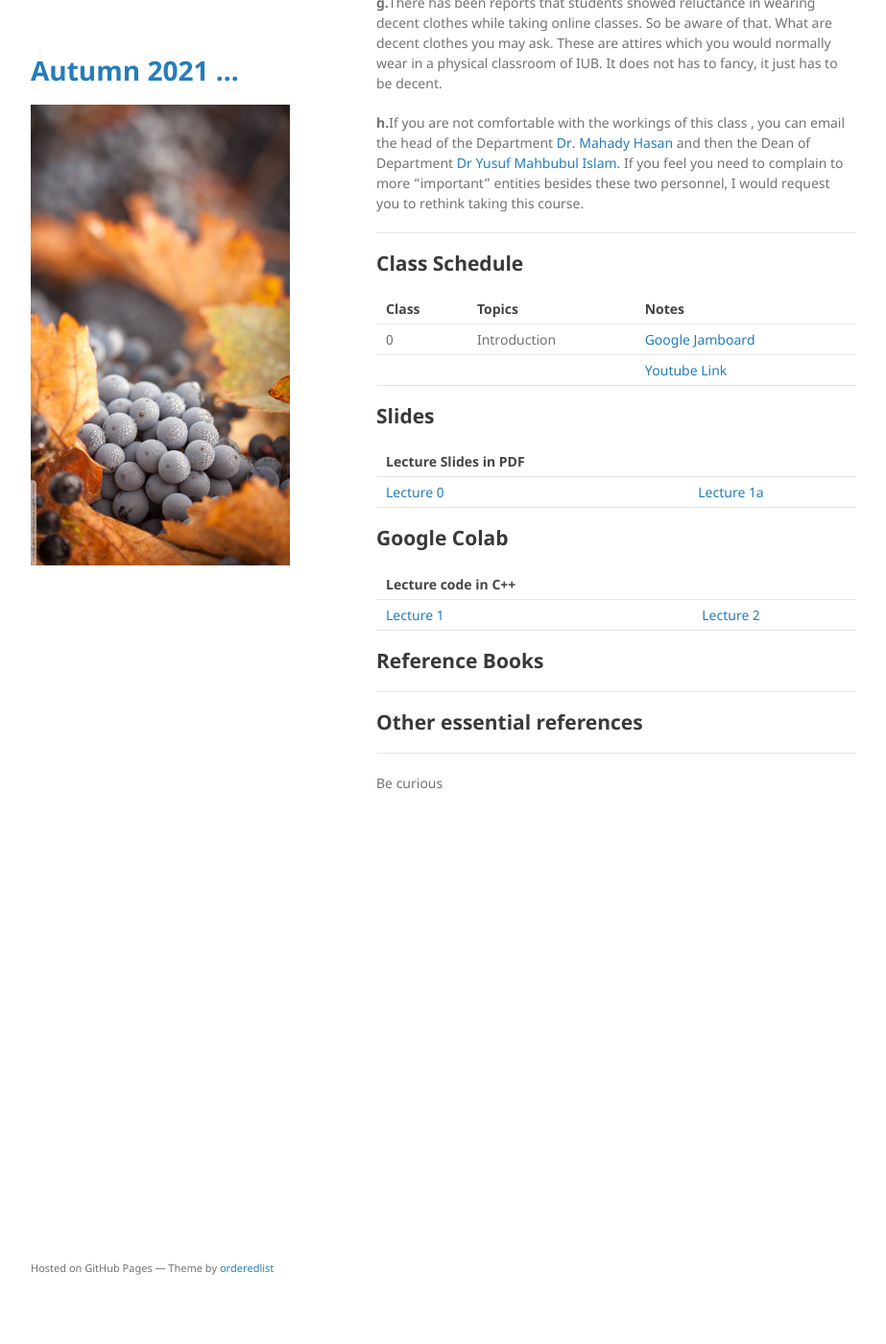
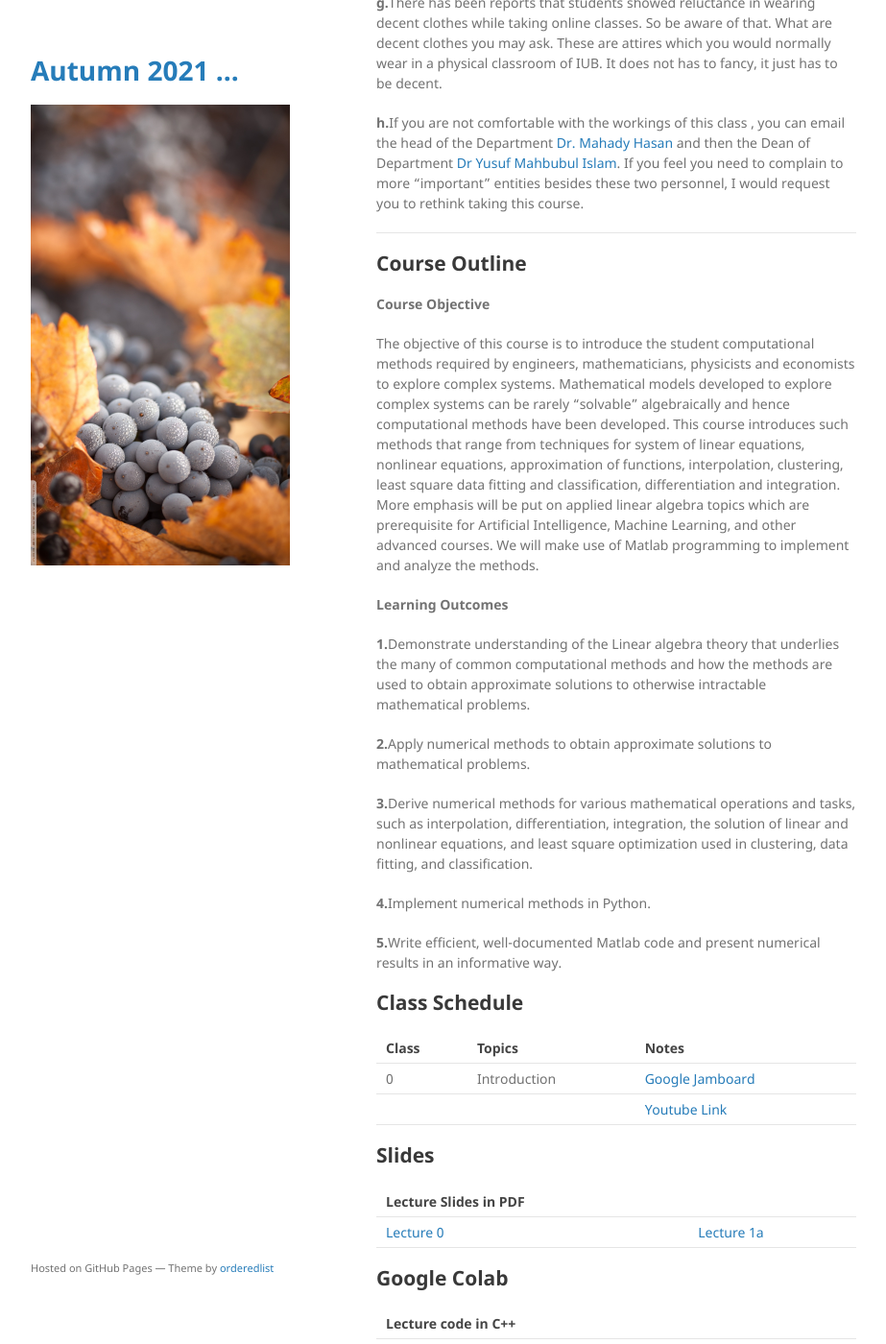
Before and after one commit to mohammadmotiurrahman/mohammadmotiurrahman.github.io, a Jekyll site: the page built from cse317_2/index.md, in a window 1280 px wide and 1400 px high, scrolled down 1672 px. Shown: the whole window at 96% size, without its empty margins (178-1101 px from the left). Built offline with Jekyll 4.4.1, drawn with Linux system fonts in a browser that asks for light colours; our own code applies the rules of GitHub Pages for plain Markdown files; before the commit the page ends 2568 px from its top, so only the background shows below that.

Commit message:
Update index.md

```diff
--- a/cse317_2/index.md
+++ b/cse317_2/index.md
@@ -55,6 +55,24 @@ environment will force me to not evaluate your exam copies.
 <b>h.</b>If you are not comfortable with the workings of this class , you can email the head of the Department [Dr. Mahady Hasan](mailto:mahady@iub.edu.bd ) and then the Dean of Department [Dr Yusuf Mahbubul Islam](mailto:ymislam@iub.edu.bd ). If you feel you need to complain to more "important" entities besides these two personnel, I would request you to rethink taking this course.
 * * *
 
+## Course Outline
+<b> Course Objective </b>
+
+The objective of this course is to introduce the student computational methods required by engineers, mathematicians, physicists and economists to explore complex systems. Mathematical models developed to explore complex systems can be rarely “solvable” algebraically and hence computational methods have been developed. This course introduces such methods that range from techniques for system of linear equations, nonlinear equations, approximation of functions, interpolation, clustering, least square data fitting and classification, differentiation and integration. More emphasis will be put on applied linear algebra topics which are prerequisite for Artificial Intelligence, Machine Learning, and other advanced courses. We will make use of Matlab programming to implement and analyze the methods.
+
+<b> Learning Outcomes </b>
+
+<b>1.</b>Demonstrate understanding of the Linear algebra theory that underlies the many of common computational methods and how the methods are used to obtain approximate solutions to otherwise intractable mathematical problems.
+
+<b>2.</b>Apply numerical methods to obtain approximate solutions to mathematical problems.
+
+<b>3.</b>Derive numerical methods for various mathematical operations and tasks, such as interpolation, differentiation, integration, the solution of linear and nonlinear equations, and least square optimization used in clustering, data fitting, and classification.
+
+<b>4.</b>Implement numerical methods in Python.
+
+<b>5.</b>Write efficient, well-documented Matlab code and present numerical results in an informative way.
+
+
 ## Class Schedule
 
 | Class   | Topics       | Notes                                                                                                          |
```
